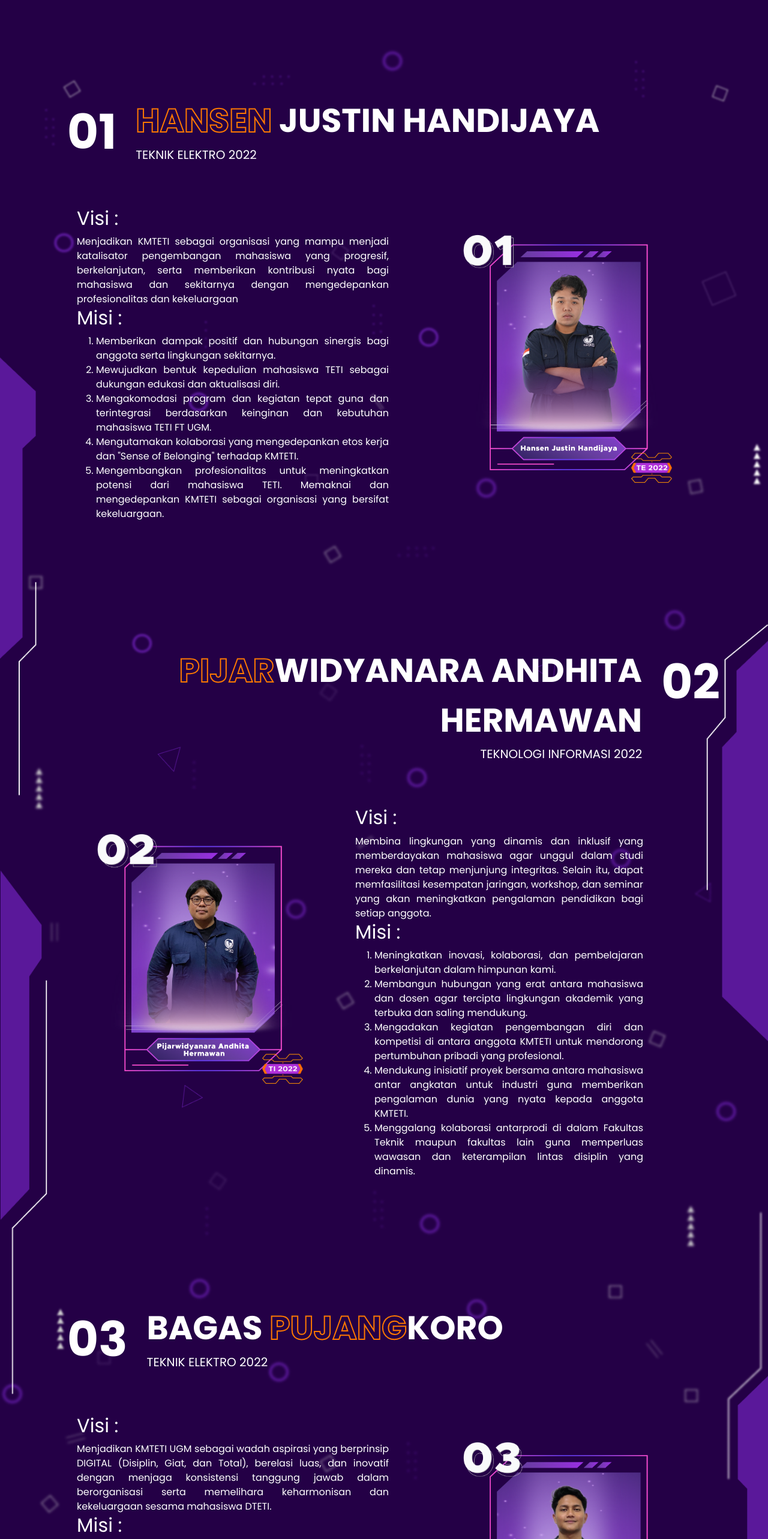
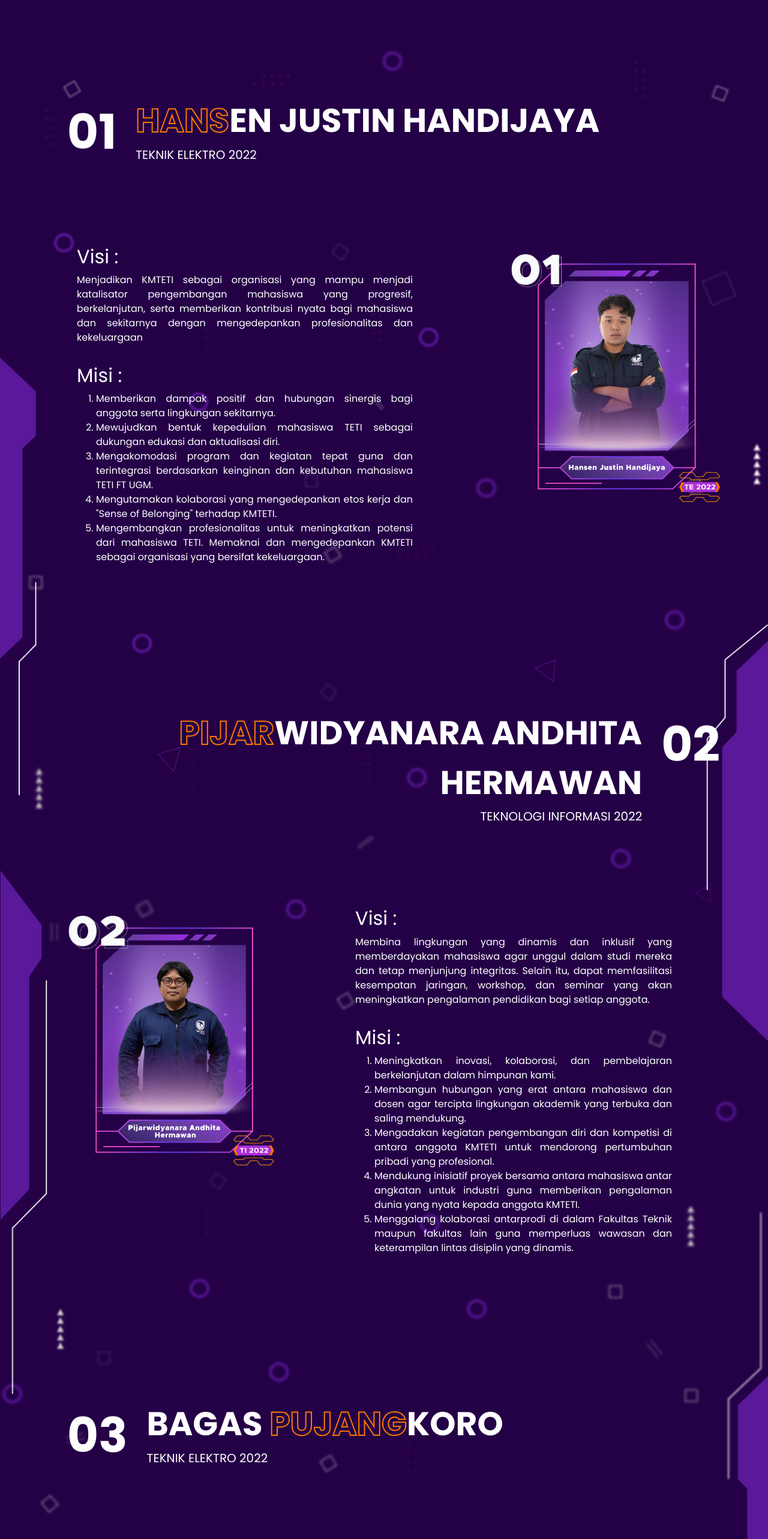
Before and after one commit to TETRONICA-WEB-2023/website, a Next.js app: page /caket in a window 1280 px wide. Shown: the top 2566 px of the page at 60% size. Built offline with nearby package versions, Linux system fonts and the light colour scheme; no server answers; the database is empty; a web font is replaced by a local one.

Commit message:
changing responsive breakpoint

```diff
--- a/app/about/About.css
+++ b/app/about/About.css
@@ -1,6 +1,6 @@
 
 #kpu, #tugas, #panitia {
-    width: 80%;
+    width: 90%;
     max-width: 900px;
     margin: 5rem auto;
     padding: 5rem 0;
@@ -47,7 +47,7 @@
     width: 100%;
 }
 
-@media screen and (max-width: 768px) {
+@media screen and (max-width: 992px) {
     body {
         background-size: contain;
     }
--- a/app/admin/style.css
+++ b/app/admin/style.css
@@ -29,7 +29,7 @@
     box-shadow: inset -1px 0 0 rgba(0, 0, 0, .1);
   }
 
-  @media (max-width: 767.98px) {
+  @media screen and (max-width: 992px) {
     .sidebar {
       top: 5rem;
     }
--- a/app/caket/caket.css
+++ b/app/caket/caket.css
@@ -1,5 +1,5 @@
 .caket-margin {
-    margin-top: 10rem;
+  margin: 10rem auto;
 }
 
 .header-text-caket {
@@ -50,7 +50,8 @@
   font-size: medium;
 }
 
-.visi-misi-1, .visi-misi-3 {
+.visi-misi-1,
+.visi-misi-3 {
   margin-left: 3rem;
   margin-top: -2.5rem;
 }
@@ -60,14 +61,19 @@
   margin-top: -2.5rem;
 }
 
+.visi-head,
+.misi-head {
+  margin-top: 2rem;
+}
+
 .container-visi-misi-1,
 .container-visi-misi-3 {
   /* background-color: red; */
   height: fit-content;
   display: flex;
   justify-content: space-between;
-  margin: 5rem;
-  margin-right: 10rem;
+  margin: 3rem;
+  padding: 2rem;
 }
 .container-visi-misi-2 {
   /* background-color: red; */
@@ -75,15 +81,14 @@
   display: flex;
   justify-content: space-between;
   margin: 5rem;
-  margin-left: 10rem;
-  margin-right: 10rem;
+  padding: 2rem;
 }
 
 .foto-calon-caket img {
   width: 350px;
 }
 
-@media (width<1025px) {
+@media (width<992px) {
   body {
     font-size: 65%;
   }
@@ -125,8 +130,8 @@
   }
 }
 
-  @media (width < 600px){
-      body{
+@media (width < 1080px) {
+  body {
     font-size: 55%;
   }
   .container-calon-1-caket,
@@ -139,7 +144,8 @@
     margin: 1rem;
     width: auto;
   }
-      .container-calon-2-caket{
+
+  .container-calon-2-caket {
     flex-direction: row-reverse;
     margin-right: 0rem;
     justify-content: center;
@@ -173,16 +179,15 @@
     margin-left: 2rem;
   }
   .container-visi-misi-1,
-      .container-visi-misi-3{
+  .container-visi-misi-3 {
     flex-direction: column-reverse;
   }
-      img{
+  img {
     width: 150px;
   }
-      .foto-calon-caket{
+  .foto-calon-caket {
     display: flex;
     justify-content: center;
     margin-bottom: 2rem;
-
   }
 }
--- a/app/caket/page.jsx
+++ b/app/caket/page.jsx
@@ -7,16 +7,16 @@
     <div class="container-calon-1-caket">
       <div class="urutan">01</div>
       <div class="nama-calon">
-        <span class="header-text-caket">HANSEN</span> JUSTIN HANDIJAYA<br />
+        <span class="header-text-caket">HANS</span>EN JUSTIN HANDIJAYA<br />
         <div class="jurusan">TEKNIK ELEKTRO 2022</div>
       </div>
     </div>
     <div class="container-visi-misi-1">
       <div class="visi-misi-1">
-        <h2>Visi :</h2>
+        <h2 className='visi-head'>Visi :</h2>
         Menjadikan KMTETI sebagai organisasi yang mampu menjadi katalisator pengembangan mahasiswa yang progresif, berkelanjutan, serta memberikan kontribusi nyata bagi mahasiswa dan sekitarnya dengan mengedepankan profesionalitas dan
         kekeluargaan
-        <h2>Misi :</h2>
+        <h2 className='misi-head'>Misi :</h2>
         <ol>
           <li>Memberikan dampak positif dan hubungan sinergis bagi anggota serta lingkungan sekitarnya.</li>
           <li>Mewujudkan bentuk kepedulian mahasiswa TETI sebagai dukungan edukasi dan aktualisasi diri.</li>
@@ -37,9 +37,9 @@
     <div class="container-visi-misi-2">
       <div class="foto-calon-caket"><img src="kandidat/calon2.png" alt="" /></div>
       <div class="visi-misi-2">
-        <h2>Visi :</h2>
+        <h2 className='visi-head'>Visi :</h2>
         Membina lingkungan yang dinamis dan inklusif yang memberdayakan mahasiswa agar unggul dalam studi mereka dan tetap menjunjung integritas. Selain itu, dapat memfasilitasi kesempatan jaringan, workshop, dan seminar yang akan meningkatkan pengalaman pendidikan bagi setiap anggota.
-        <h2>Misi :</h2>
+        <h2 className='misi-head'>Misi :</h2>
         <ol>
           <li>Meningkatkan inovasi, kolaborasi, dan pembelajaran berkelanjutan dalam himpunan kami.</li>
           <li>Membangun hubungan yang erat antara mahasiswa dan dosen agar tercipta lingkungan akademik yang terbuka dan saling mendukung.</li>
@@ -58,9 +58,9 @@
     </div>
     <div class="container-visi-misi-3">
       <div class="visi-misi-3">
-        <h2>Visi :</h2>
+        <h2 className='visi-head'>Visi :</h2>
         Menjadikan KMTETI UGM sebagai wadah aspirasi yang berprinsip DIGITAL (Disiplin, Giat, dan Total), berelasi luas, dan inovatif dengan menjaga konsistensi tanggung jawab dalam berorganisasi serta memelihara keharmonisan dan kekeluargaan sesama mahasiswa DTETI.
-        <h2>Misi :</h2>
+        <h2 className='misi-head'>Misi :</h2>
         <ol>
           <li>Meningkatkan kinerja organisasi dengan sikap kebersamaan dan tanpa terjadi kesenjangan di antara mahasiswa KMTETI.</li>
           <li>Menerapkan prinsip DIGITAL (Disiplin, Giat, dan Total) agar tercipta karakter yang bertanggung jawab dan konsisten berorganisasi.</li>
--- a/app/components/Navbar.css
+++ b/app/components/Navbar.css
@@ -48,7 +48,7 @@
 }
 
 /* Mobile Screen */
-@media screen and (max-width: 768px) {
+@media screen and (max-width: 992px) {
     .nav-container {
       justify-content: center;
     }
@@ -75,9 +75,9 @@
       backdrop-filter: blur(15px);
       height: 50%;
       text-align: center;
-      /* display: flex;
+      display: flex;
       flex-direction: column;
-      justify-content: space-between;  */
+      justify-content: space-between;
     }
 
     #offcanvasNavbar li {
--- a/app/components/Navbar.jsx
+++ b/app/components/Navbar.jsx
@@ -37,7 +37,7 @@
   }, [user]);
 
   return (
-    <nav class="animnavbar navbar navbar-expand-md navbar-dark fixed-top p-auto">
+    <nav class="animnavbar navbar navbar-expand-lg navbar-dark fixed-top p-auto">
       <div class="nav-container container-fluid d-flex mx-lg-5">
         <a class="navbar-brand" href="#"
           ><img src="/tetronica.svg" alt="Tetronica-logo"
--- a/app/globals.css
+++ b/app/globals.css
@@ -24,7 +24,7 @@
   overflow-x: hidden;
 }
 
-@media screen and (max-width: 768px) {
+@media screen and (max-width: 992px) {
   body {
     background: url(/background-mobile.png);
   }
--- a/app/vote/vote.css
+++ b/app/vote/vote.css
@@ -67,7 +67,7 @@
     width: 350px;
 }
 
-@media screen and (max-width: 768px) {
+@media screen and (max-width: 992px) {
 
     .foto-calon-container-vote {
         flex-direction: column;
```
Also changed, not shown: app/mainpage.css (+5 -5 lines). Lines whose indentation alone changed are shown as unchanged.
